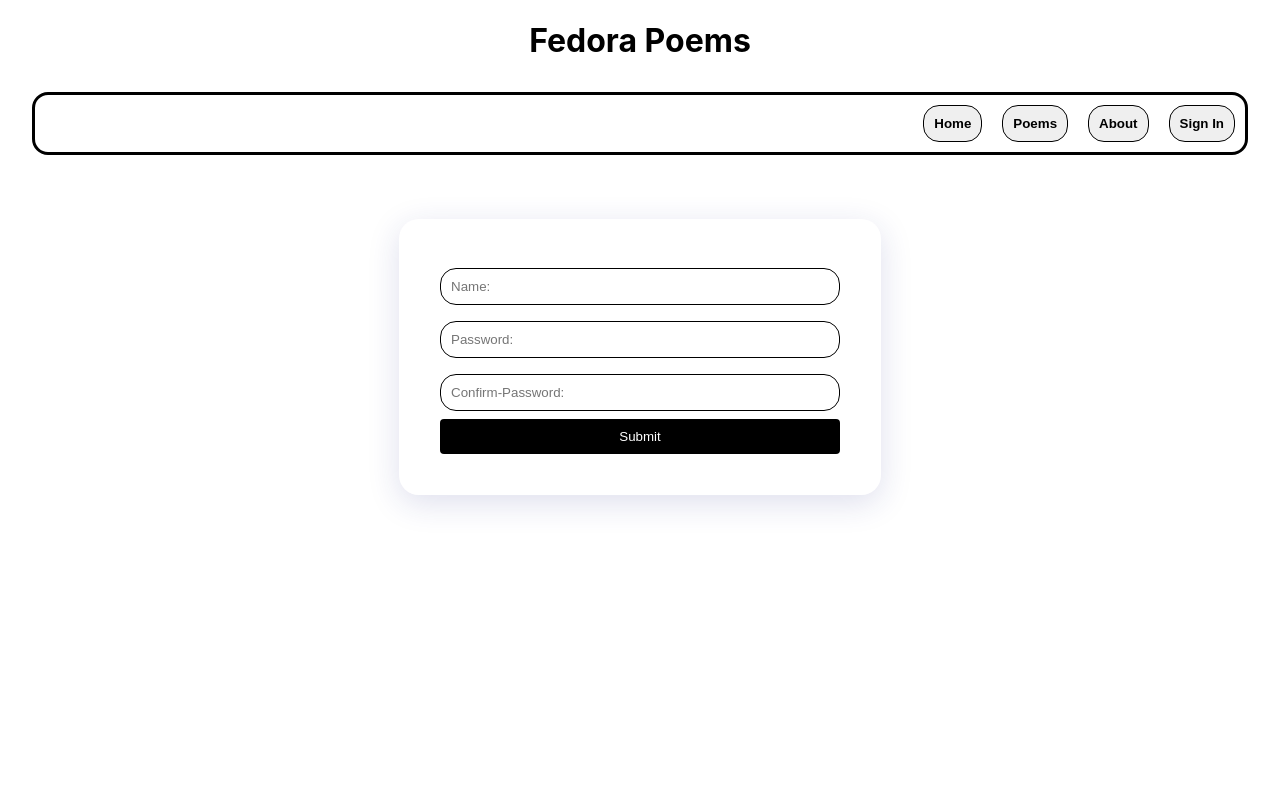
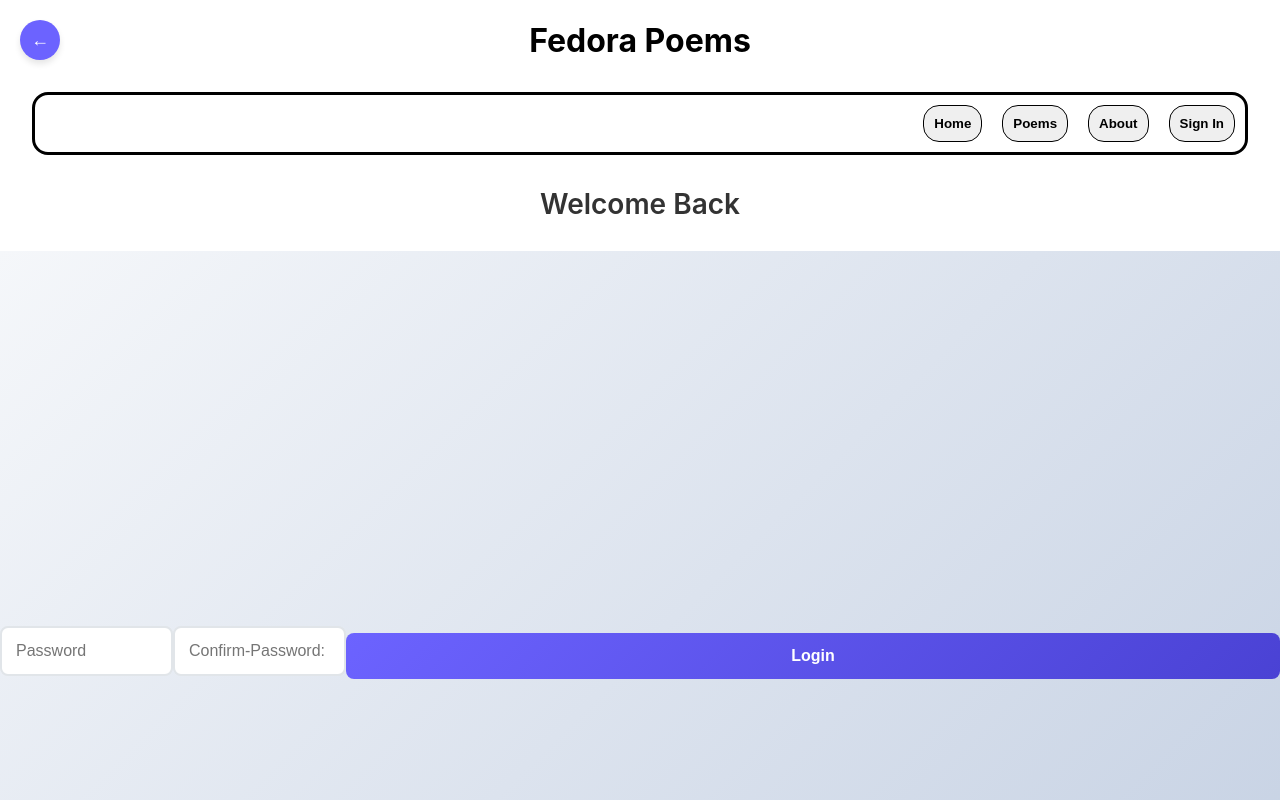
Before and after one commit to SmartFavour/Fedora-Poems, a React (Create React App) app in the folder Poetry/fedopoems/: page /login in a window 1280 px wide. Shown: the top 800 px of the page. Built offline with nearby package versions, Linux system fonts and the light colour scheme.

Commit message:
got some css haha

```diff
--- a/Poetry/fedopoems/src/App.css
+++ b/Poetry/fedopoems/src/App.css
@@ -61,37 +61,99 @@
     border-radius: 1rem;
 }
 .form-container {
-    font-family: "Franklin Gothic Medium", "Arial Narrow", Arial, sans-serif;
+    display: flex;
+    justify-content: center;
+    align-items: center;
+    min-height: 100vh;
+    background: linear-gradient(135deg, #f5f7fa 0%, #c3cfe2 100%);
+    font-family: "Segoe UI", Tahoma, Geneva, Verdana, sans-serif;
+    position: relative;
+}
+.back-button {
+    position: absolute;
+    top: 20px;
+    left: 20px;
+    width: 40px;
+    height: 40px;
+    border-radius: 50%;
+    background-color: #6c63ff;
+    color: white;
+    border: none;
+    font-size: 18px;
+    cursor: pointer;
+    display: flex;
+    justify-content: center;
+    align-items: center;
+    box-shadow: 0 4px 6px rgba(0, 0, 0, 0.1);
+    transition: all 0.3s ease;
+}
+.form-card {
+    background-color: white;
+    padding: 40px;
+    border-radius: 16px;
+    box-shadow: 0 10px 30px rgba(0, 0, 0, 0.1);
+    width: 100%;
     max-width: 400px;
-    margin: 4rem auto;
-    padding: 2.5rem;
-    background: rgba(255, 255, 255, 0.15);
-    border-radius: 20px;
-    backdrop-filter: blur(16px);
-    -webkit-backdrop-filter: blur(16px);
-    border: 1px solid rgba(255, 255, 255, 0.3);
-    box-shadow: 0 8px 32px 0 rgba(31, 38, 135, 0.15);
-    /* Optional: Add a subtle gradient to the body for more depth */
-    /* body { background: linear-gradient(45deg, #8e2de2, #4a00e0); } */
+    text-align: center;
+    backdrop-filter: blur(10px);
+    border: 1px solid rgba(255, 255, 255, 0.2);
+}
+
+.form-title {
+    color: #333;
+    margin-bottom: 30px;
+    font-weight: 600;
+    font-size: 28px;
 }
 
 .form-input {
     width: 100%;
-    padding: 10px;
-    margin: 8px 0;
-    border: 1px solid black;
+    padding: 14px;
+    border: 2px solid #e1e5e9;
+    border-radius: 8px;
+    font-size: 16px;
+    transition: all 0.3s ease;
     box-sizing: border-box;
-    border-radius: 1rem;
 }
+
+.form-input:focus {
+    outline: none;
+    border-color: #6c63ff;
+    box-shadow: 0 0 0 3px rgba(108, 99, 255, 0.1);
+}
+
 .submit-btn {
-    background-color: black;
+    width: 100%;
+    padding: 14px;
+    background: linear-gradient(135deg, #6c63ff 0%, #4a42d4 100%);
     color: white;
-    padding: 10px 20px;
     border: none;
-    border-radius: 4px;
+    border-radius: 8px;
+    font-size: 16px;
+    font-weight: 600;
     cursor: pointer;
-    width: 100%;
+    transition: all 0.3s ease;
+    margin-top: 10px;
 }
+
 .submit-btn:hover {
-    background-color: grey;
+    transform: translateY(-2px);
+    box-shadow: 0 8px 15px rgba(108, 99, 255, 0.3);
 }
+
+.toggle-text {
+    margin-top: 20px;
+    color: #666;
+    font-size: 14px;
+}
+
+.toggle-link {
+    color: #6c63ff;
+    cursor: pointer;
+    font-weight: 600;
+    text-decoration: none;
+}
+
+.toggle-link:hover {
+    text-decoration: underline;
+}
--- a/Poetry/fedopoems/src/LoginPage.js
+++ b/Poetry/fedopoems/src/LoginPage.js
@@ -3,50 +3,89 @@ import React, { useState } from "react";
 function LoginPage() {
   const [name, setName] = useState("");
   const [password, setPassword] = useState("");
-  // const [confirmpassword, setConfirmPassword] = useState("");
+  const [confirmPassword, setConfirmPassword] = useState("");
+  const [isLogin, setIsLogin] = useState(true);
 
-  const handleChange = (event) => {
-    setName(event.target.value);
-  };
+  // const handleChange = (event) => {
+  //   setName(event.target.value);
+  // };
 
-  const handlePassword = (event) => {
-    setPassword(event.target.value);
-  };
+  // const handlePassword = (event) => {
+  //   setPassword(event.target.value);
+  // };
 
   const handleSubmit = (event) => {
     event.preventDefault();
-    alert(`Submitted name: ${name}`);
+    if (isLogin) {
+      alert(`Logging in with name: ${name}`);
+    } else {
+      if (password !== confirmPassword) {
+        alert("Passwords do not match");
+      }
+    }
+    alert(`Signed up with name: ${name}`);
   };
 
   return (
+    <div className="login-page">
+      <button className="back-button" onClick={() => window.history.back()}>
+        ←
+      </button>
+
+      <div>
+        <h2 className="form-title">
+          {isLogin ? "Welcome Back" : "Create Accout"}
+        </h2>
+      </div>
+
       <form onSubmit={handleSubmit} className="form-container">
+        {!isLogin && (
+          <div className="form-group">
             <input
               type="text"
               value={name}
-        onChange={handleChange}
+              onChange={(e) => setName(e.target.value)}
               className="form-input"
-        placeholder="Name:"
+              placeholder="Name"
+              required
             />
+          </div>
+        )}
+
+        <div className="form-group">
           <input
             value={password}
-        onChange={handlePassword}
+            onChange={(e) => setPassword(e.target.value)}
             className="form-input"
-        placeholder="Password: "
+            placeholder="Password"
             type="password"
+            required
           />
+        </div>
 
+        <div className="form-group">
           <input
-        // value={confirmpassword}
-        onChange={handlePassword}
+            value={confirmPassword}
+            onChange={(e) => setConfirmPassword(e.target.value)}
             className="form-input"
             placeholder="Confirm-Password: "
             type="password"
+            required
           />
+        </div>
 
         <button type="submit" className="submit-btn">
-        Submit
+          {isLogin ? "Login" : "Sign Up"}
         </button>
       </form>
+
+      <p className="toggle-text">
+        {isLogin ? "Don't have an account?" : "Already have an account"}
+        <span className="toggle-link" onClick={() => setIsLogin(!isLogin)}>
+          {isLogin ? "Sign Up" : "Login"}
+        </span>
+      </p>
+    </div>
   );
 }
 
```
Lines whose indentation alone changed are shown as unchanged.
